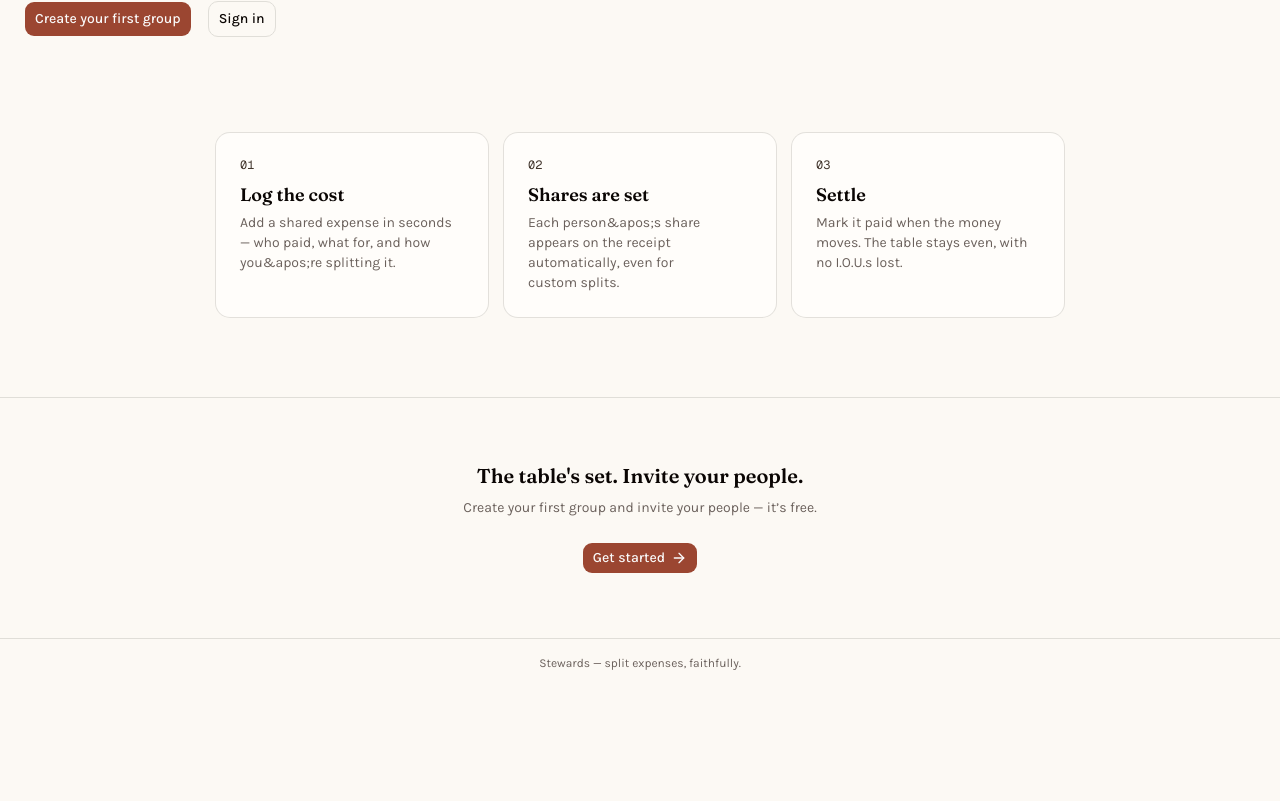
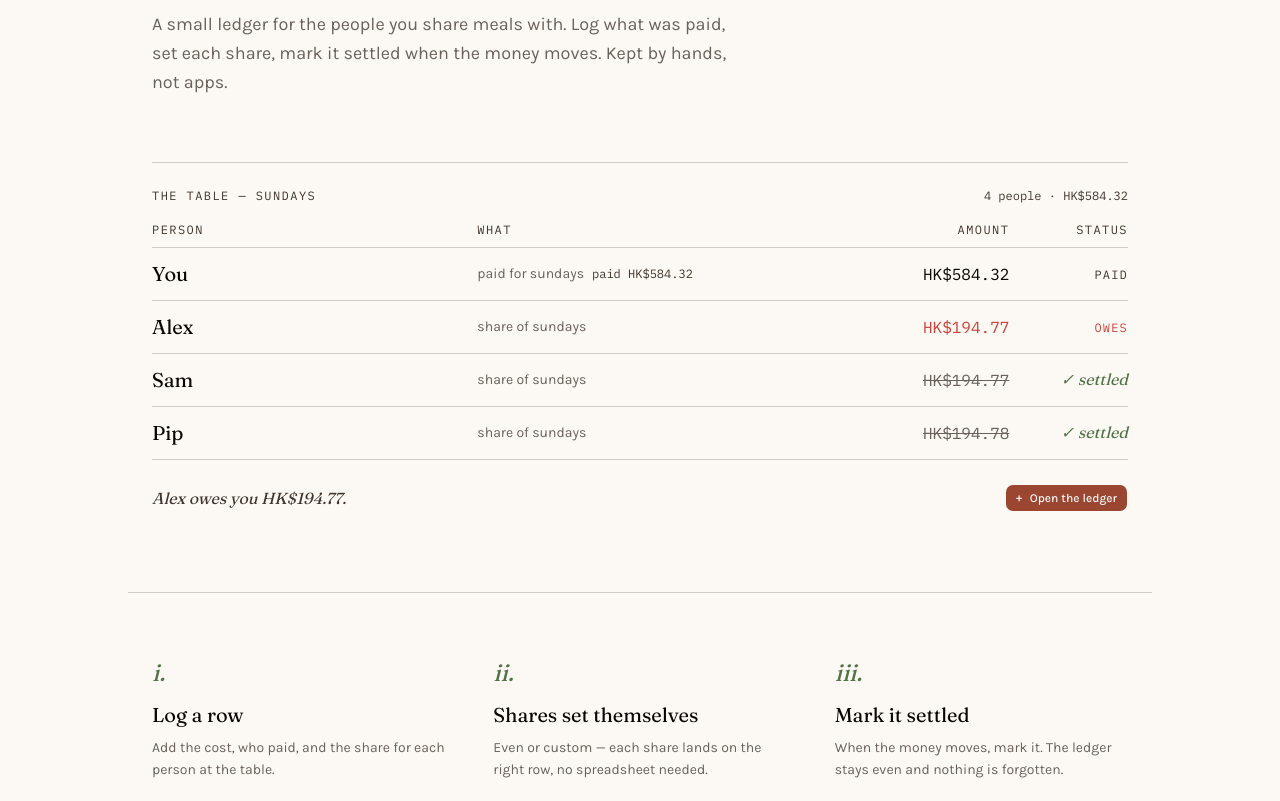
Before and after one commit to tamarayustian/stewards, a Next.js app: page / in a window 1280 px wide. Shown: the part 439-1240 px from the top of the page. Before the commit the page ends 1126 px from the top, so only its background shows below. Built offline with nearby package versions, Linux system fonts and the light colour scheme.

Commit message:
feat: make landing page more distinctive with updated fonts and look

```diff
--- a/app/(public)/page.tsx
+++ b/app/(public)/page.tsx
@@ -1,84 +1,214 @@
-import { ArrowRight } from 'lucide-react';
 import Link from 'next/link';
 
-import { SplitReceipt } from '@/components/split-receipt';
 import { Button } from '@/components/ui/button';
 
+type Row = {
+  who: string;
+  paid?: number;
+  share?: number;
+  amount: number;
+  detail: string;
+  status: 'settled' | 'owe' | 'owed';
+};
+
+const rows: Row[] = [
+  {
+    who: 'You',
+    paid: 584.32,
+    amount: 584.32,
+    detail: 'paid for sundays',
+    status: 'owed',
+  },
+  {
+    who: 'Alex',
+    share: 194.77,
+    amount: 194.77,
+    detail: 'share of sundays',
+    status: 'owe',
+  },
+  {
+    who: 'Sam',
+    share: 194.77,
+    amount: 194.77,
+    detail: 'share of sundays',
+    status: 'settled',
+  },
+  {
+    who: 'Pip',
+    share: 194.78,
+    amount: 194.78,
+    detail: 'share of sundays',
+    status: 'settled',
+  },
+];
+
+const fmt = (n: number) =>
+  `HK$${n.toLocaleString('en-HK', { minimumFractionDigits: 2, maximumFractionDigits: 2 })}`;
+
 export default function Home() {
+  const totals = rows.reduce(
+    (acc, r) => {
+      acc.paid += r.paid ?? 0;
+      return acc;
+    },
+    { paid: 0 },
+  );
+
+  const alexOwes = rows.find((r) => r.who === 'Alex' && r.status === 'owe')?.amount ?? 0;
+
   return (
     <>
-      <section className="grid grid-cols-1 items-center gap-12 px-6 py-20 lg:grid-cols-2 lg:py-24">
-        <div>
-          <p className="text-sm font-medium text-primary">The shared table</p>
-          <h1 className="mt-3 max-w-xl font-heading text-4xl font-bold tracking-tight text-balance sm:text-5xl">
-            Split expenses with friends.
-            <span className="text-primary"> No spreadsheets needed.</span>
+      <section className="mx-auto w-full max-w-5xl px-6 pt-16 pb-10 sm:pt-24 sm:pb-16">
+        <p className="ledger-eyebrow">a household ledger</p>
+        <h1 className="mt-5 font-heading text-[clamp(3rem,9vw,7.5rem)] font-normal leading-[0.95] tracking-[-0.03em] text-balance text-foreground">
+          Split the dinner.
+          <br />
+          <span className="italic text-walnut">Keep the table.</span>
         </h1>
-          <p className="mt-4 max-w-md text-lg text-muted-foreground text-pretty">
-            Track shared costs, split bills evenly or custom, and settle up — all in one warm,
-            simple place.
+        <p className="mt-8 max-w-xl text-base leading-relaxed text-muted-foreground sm:text-lg">
+          A small ledger for the people you share meals with. Log what was paid, set each
+          share, mark it settled when the money moves. Kept by hands, not apps.
         </p>
-          <div className="mt-8 flex items-center gap-4">
-            <Button size="lg" nativeButton={false} render={<Link href="/register" />}>
-              Create your first group
-            </Button>
+      </section>
+
+      <section className="mx-auto w-full max-w-5xl px-6 pb-20">
+        <div className="border-t border-rule pt-6">
+          <div className="mb-4 flex items-baseline justify-between">
+            <p className="ledger-eyebrow">the table &mdash; sundays</p>
+            <p className="font-mono text-xs text-walnut">
+              {rows.length} people &middot; {fmt(totals.paid)}
+            </p>
+          </div>
+          <table className="ledger w-full border-collapse">
+            <thead>
+              <tr className="border-b border-rule text-left">
+                <th className="ledger-eyebrow w-1/3 pb-2 text-left font-normal">person</th>
+                <th className="ledger-eyebrow pb-2 text-left font-normal">what</th>
+                <th className="ledger-eyebrow pb-2 text-right font-normal">amount</th>
+                <th className="ledger-eyebrow hidden pb-2 text-right font-normal sm:table-cell">
+                  status
+                </th>
+              </tr>
+            </thead>
+            <tbody>
+              {rows.map((row) => (
+                <tr key={row.who} className="ledger-row">
+                  <td
+                    data-col="name"
+                    className="font-heading text-xl font-normal text-foreground"
+                  >
+                    {row.who}
+                  </td>
+                  <td data-col="detail" className="text-sm text-muted-foreground">
+                    {row.detail}
+                    {row.paid !== undefined && (
+                      <span className="ml-2 font-mono text-xs text-walnut">
+                        paid {fmt(row.paid)}
+                      </span>
+                    )}
+                  </td>
+                  <td
+                    data-col="amount"
+                    className={
+                      'text-right font-mono text-base ' +
+                      (row.status === 'owe'
+                        ? 'text-destructive'
+                        : row.status === 'owed'
+                          ? 'text-foreground'
+                          : 'text-muted-foreground line-through decoration-1')
+                    }
+                  >
+                    {fmt(row.amount)}
+                  </td>
+                  <td data-col="status" className="hidden text-right sm:table-cell">
+                    <StatusMark status={row.status} />
+                  </td>
+                </tr>
+              ))}
+              <tr>
+                <td colSpan={4} className="pt-6">
+                  <div className="flex flex-col gap-4 sm:flex-row sm:items-center sm:justify-between">
+                    <p className="font-heading text-base italic text-walnut">
+                      Alex owes you {fmt(alexOwes)}.
+                    </p>
                     <Button
-              variant="outline"
-              size="lg"
+                      size="sm"
                       nativeButton={false}
-              render={<Link href="/login" />}
+                      render={<Link href="/register" />}
                     >
-              Sign in
+                      <span className="font-mono">+</span>&nbsp;Open the ledger
                     </Button>
                   </div>
-        </div>
-        <div className="hidden sm:block">
-          <SplitReceipt />
+                </td>
+              </tr>
+            </tbody>
+          </table>
         </div>
       </section>
 
-      <section className="mx-auto max-w-4xl px-6 pb-20">
-        <ol className="grid grid-cols-1 gap-4 sm:grid-cols-3">
-          {[
-            {
-              n: '01',
-              title: 'Log the cost',
-              body: 'Add a shared expense in seconds — who paid, what for, and how you&apos;re splitting it.',
-            },
-            {
-              n: '02',
-              title: 'Shares are set',
-              body: 'Each person&apos;s share appears on the receipt automatically, even for custom splits.',
-            },
-            {
-              n: '03',
-              title: 'Settle',
-              body: 'Mark it paid when the money moves. The table stays even, with no I.O.U.s lost.',
-            },
-          ].map((step) => (
-            <li key={step.n} className="rounded-xl bg-card p-6 ring-1 ring-foreground/10">
-              <p className="font-mono text-xs text-walnut">{step.n}</p>
-              <h2 className="mt-2 font-heading text-lg font-semibold">{step.title}</h2>
-              <p className="mt-1 text-sm text-muted-foreground text-pretty">{step.body}</p>
-            </li>
-          ))}
-        </ol>
+      <section className="mx-auto w-full max-w-5xl border-t border-rule px-6 py-16">
+        <div className="grid grid-cols-1 gap-10 sm:grid-cols-3 sm:gap-12">
+          <Block
+            n="i."
+            title="Log a row"
+            body="Add the cost, who paid, and the share for each person at the table."
+          />
+          <Block
+            n="ii."
+            title="Shares set themselves"
+            body="Even or custom — each share lands on the right row, no spreadsheet needed."
+          />
+          <Block
+            n="iii."
+            title="Mark it settled"
+            body="When the money moves, mark it. The ledger stays even and nothing is forgotten."
+          />
+        </div>
       </section>
 
-      <section className="border-t border-border px-6 py-16 text-center">
-        <h2 className="font-heading text-xl font-semibold">
-          The table&apos;s set. Invite your people.
+      <section className="mx-auto w-full max-w-5xl border-t border-rule px-6 py-16 text-center">
+        <p className="ledger-eyebrow">the table is set</p>
+        <h2 className="mt-4 font-heading text-3xl font-normal italic text-walnut sm:text-4xl">
+          Invite your people.
         </h2>
-        <p className="mt-2 text-sm text-muted-foreground">
-          Create your first group and invite your people — it&rsquo;s free.
+        <p className="mt-3 text-sm text-muted-foreground">
+          Free, faithful, and quieter than the group chat.
         </p>
-        <div className="mt-6">
-          <Button nativeButton={false} render={<Link href="/register" />}>
-            Get started
-            <ArrowRight className="size-4" />
-          </Button>
+        <div className="mt-8 flex items-center justify-center gap-6">
+          <Link
+            href="/register"
+            className="font-heading text-lg text-primary underline underline-offset-4 hover:text-primary/80"
+          >
+            Open the ledger &rarr;
+          </Link>
+          <Link
+            href="/login"
+            className="font-mono text-xs uppercase tracking-widest text-walnut hover:text-foreground"
+          >
+            sign in
+          </Link>
         </div>
       </section>
     </>
   );
 }
+
+function StatusMark({ status }: { status: Row['status'] }) {
+  if (status === 'settled') {
+    return <span className="ledger-mark">✓ settled</span>;
+  }
+  if (status === 'owe') {
+    return <span className="font-mono text-xs uppercase tracking-widest text-destructive">owes</span>;
+  }
+  return <span className="font-mono text-xs uppercase tracking-widest text-walnut">paid</span>;
+}
+
+function Block({ n, title, body }: { n: string; title: string; body: string }) {
+  return (
+    <div>
+      <p className="ledger-mark text-2xl">{n}</p>
+      <h3 className="mt-3 font-heading text-xl font-normal text-foreground">{title}</h3>
+      <p className="mt-2 text-sm leading-relaxed text-muted-foreground">{body}</p>
+    </div>
+  );
+}
--- a/app/globals.css
+++ b/app/globals.css
@@ -7,9 +7,6 @@
 @theme inline {
   --color-background: var(--background);
   --color-foreground: var(--foreground);
-  --font-sans: var(--font-karla);
-  --font-mono: var(--font-geist-mono);
-  --font-heading: var(--font-fraunces);
   --color-sidebar-ring: var(--sidebar-ring);
   --color-sidebar-border: var(--sidebar-border);
   --color-sidebar-accent-foreground: var(--sidebar-accent-foreground);
@@ -26,6 +23,7 @@
   --color-ring: var(--ring);
   --color-input: var(--input);
   --color-border: var(--border);
+  --color-rule: var(--rule);
   --color-destructive: var(--destructive);
   --color-walnut: var(--walnut);
   --color-accent-foreground: var(--accent-foreground);
@@ -40,6 +38,8 @@
   --color-popover: var(--popover);
   --color-card-foreground: var(--card-foreground);
   --color-card: var(--card);
+  --text-display: 5rem;
+  --font-display: var(--font-heading);
   --radius-sm: calc(var(--radius) * 0.6);
   --radius-md: calc(var(--radius) * 0.8);
   --radius-lg: var(--radius);
@@ -67,6 +67,7 @@
   --accent-foreground: oklch(0.985 0 0);
   --destructive: oklch(0.577 0.18 27);
   --border: oklch(0.9 0.008 85);
+  --rule: oklch(0.85 0.008 85);
   --input: oklch(0.9 0.008 85);
   --ring: oklch(0.5 0.12 35);
   --chart-1: oklch(0.62 0.12 35);
@@ -103,6 +104,7 @@
   --accent-foreground: oklch(0.985 0 0);
   --destructive: oklch(0.65 0.16 27);
   --border: oklch(0.3 0.01 50);
+  --rule: oklch(0.35 0.01 50);
   --input: oklch(0.3 0.01 50);
   --ring: oklch(0.72 0.1 35);
   --chart-1: oklch(0.72 0.1 35);
@@ -201,3 +203,79 @@
     }
   }
 }
+
+/* Cascade fix: shadcn's CSS imports set --font-sans on :root, which shadows
+   our @theme inline mappings. These plain CSS variable assignments run last
+   and win. They depend on --font-* variables emitted by next/font/google. */
+:root {
+  --font-sans: var(--font-karla);
+  --font-heading: var(--font-fraunces);
+  --font-mono: var(--font-ibm-plex-mono);
+  --font-display: var(--font-fraunces);
+}
+
+/* Plain-CSS override of the .font-heading utility (which Tailwind's theme
+   aliases to var(--font-sans)). Defined outside @layer so it sits at the top
+   of the cascade and wins against utility-class output. */
+.font-heading {
+  font-family: var(--font-heading);
+}
+
+@layer components {
+  .ledger {
+    font-variant-numeric: tabular-nums;
+  }
+  .ledger-row {
+    border-bottom: 1px solid var(--rule);
+  }
+  .ledger-row > * {
+    padding-block: 0.75rem;
+  }
+  .ledger-mark {
+    font-family: var(--font-heading);
+    font-style: italic;
+    color: var(--accent);
+    font-feature-settings: 'ss01' on;
+  }
+  .ledger-ink {
+    background-image: linear-gradient(var(--rule), var(--rule));
+    background-position: 0 100%;
+    background-repeat: no-repeat;
+    background-size: 100% 1px;
+  }
+  .ledger-eyebrow {
+    font-family: var(--font-mono);
+    font-size: 0.75rem;
+    letter-spacing: 0.12em;
+    text-transform: uppercase;
+    color: var(--walnut);
+  }
+  @media (max-width: 640px) {
+    .ledger-row {
+      display: grid;
+      grid-template-columns: 1fr auto;
+      grid-template-areas:
+        'name amount'
+        'detail detail';
+      row-gap: 0.125rem;
+    }
+    .ledger-row > [data-col='name'] {
+      grid-area: name;
+    }
+    .ledger-row > [data-col='detail'] {
+      grid-area: detail;
+      color: var(--muted-foreground);
+      font-size: 0.8125rem;
+    }
+    .ledger-row > [data-col='amount'] {
+      grid-area: amount;
+      text-align: right;
+    }
+    .ledger-row > [data-col='status'] {
+      grid-column: 1 / -1;
+      padding-top: 0;
+      padding-bottom: 0.5rem;
+      font-size: 0.8125rem;
+    }
+  }
+}
```
Also changed, not shown: app/layout.tsx (+7 -3 lines). Lines whose indentation alone changed are shown as unchanged.
